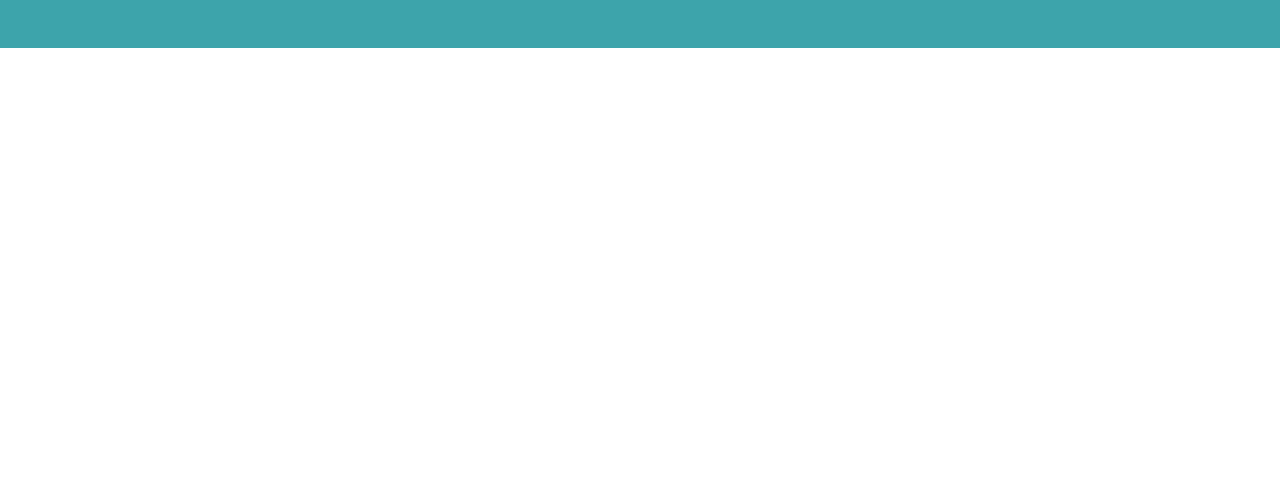
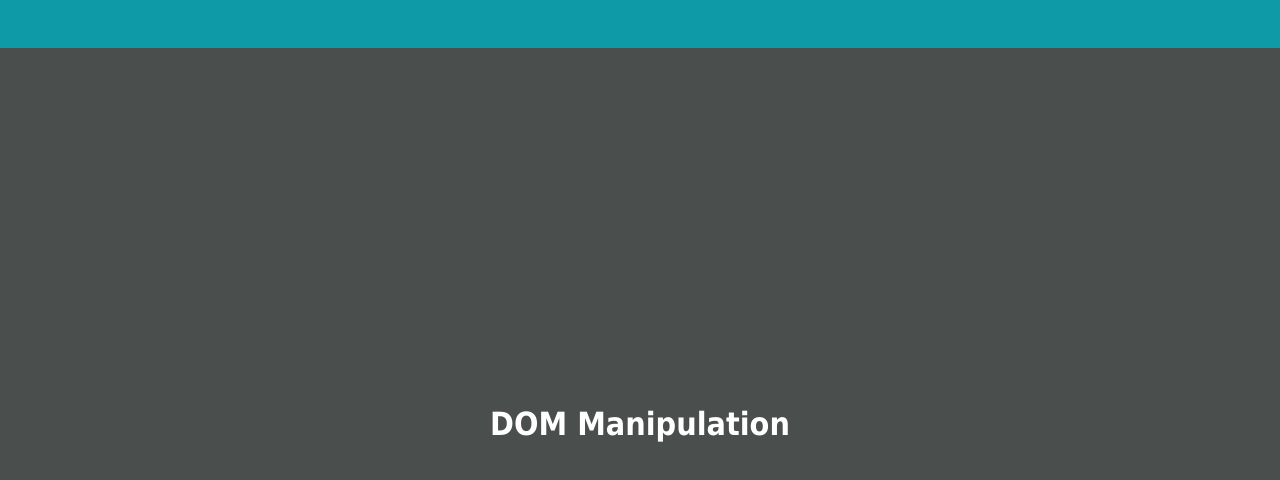
Before and after one commit to ahgddev/ALAB316.3.1, a website built with Parcel: page index.html in a window 1280 px wide. Built offline with nearby package versions, Linux system fonts and the light colour scheme.

Commit message:
Cleaning up some bugs/issues.

```diff
--- a/index.html
+++ b/index.html
@@ -3,6 +3,8 @@
   <head>
     <title>ALAB DOM Manipulation</title>
     <meta charset="UTF-8" />
+    <link rel="stylesheet" href="/src/styles.css">
+    <script type="text/javascript" src="/src/index.js" defer></script>
   </head>
 
   <body>
--- a/src/index.js
+++ b/src/index.js
@@ -1,4 +1,13 @@
-import "./styles.css";
+
+let mainEl = document.getElementsByTagName("main")
+mainEl[0].style.backgroundColor = "var(--main-bg)"
+mainEl[0].innerHTML = "<h1>DOM Manipulation</h1>"
+mainEl[0].classList.add("flex-ctr");
+
+let topMenuEl = document.getElementById("top-menu")
+topMenuEl.style.height = "100%";
+topMenuEl.style.backgroundColor = "var(--top-menu-bg)";
+topMenuEl.classList.add("flex-around")
 
 var menuLinks = [
     {text: 'about', href: '/about'},
@@ -18,9 +27,20 @@ var menuLinks = [
     ]},
   ];
 
+  //Create Nav
+for (link of menuLinks){
+    let newLink = topMenuEl.appendChild(document.createElement("a"))
+    newLink.href = link.href
+    newLink.innerText = link.text
+    console.log(link.href, link.text)
+ }
+
  let subMenuEl = document.getElementById("sub-menu")
  subMenuEl.style.height = "100%";
  subMenuEl.style.backgroundColor = "var(--sub-menu-bg)";
  subMenuEl.classList.add("flex-around");
  subMenuEl.style.position = "absolute";
  subMenuEl.style.top = "0";
+
+
+let topMenuLinks = topMenuEl.getElementsByTagName("a")
```
Lines whose indentation alone changed are shown as unchanged.
